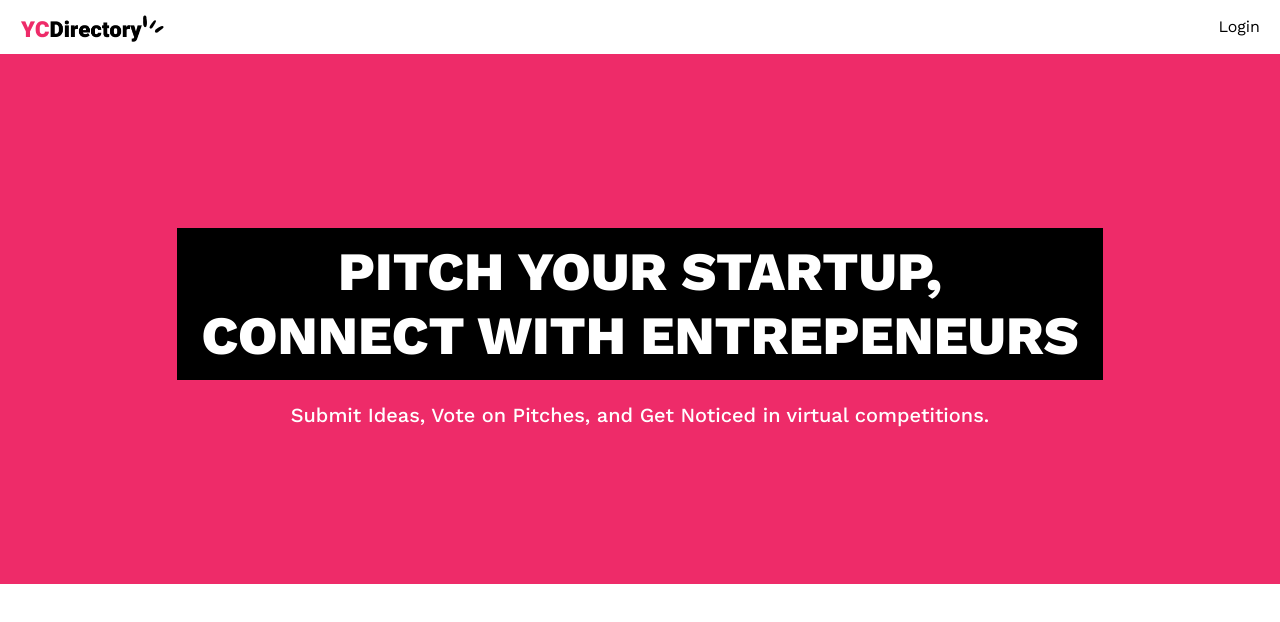
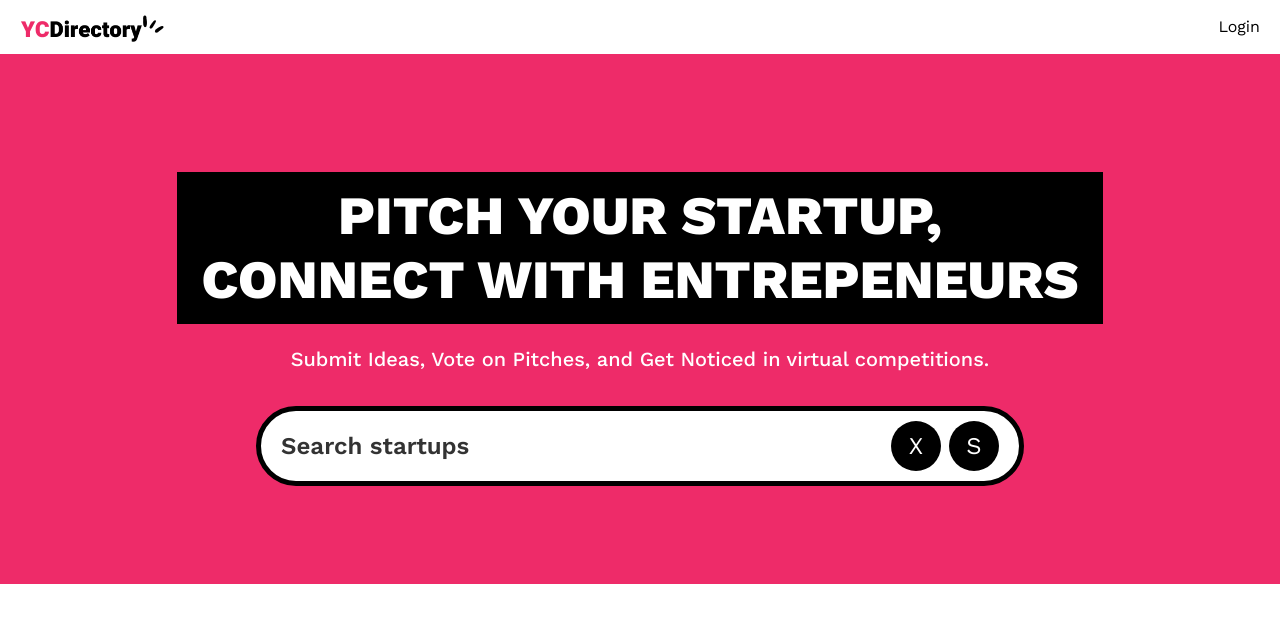
Before and after one commit to Jisap/next15-pitchy, a Next.js app: page / in a window 1280 px wide. Shown: the top 622 px of the page. Built offline with nearby package versions, Linux system fonts and the light colour scheme; no server answers.

Commit message:
SearchForm

```diff
--- a/app/(root)/page.tsx
+++ b/app/(root)/page.tsx
@@ -1,4 +1,5 @@
-import Image from "next/image";
+
+import SearchForm from "../components/SearchForm";
 
 export default function Home() {
   return (
@@ -10,6 +11,7 @@ export default function Home() {
       <p className="sub-heading !max-w-3xl">
         Submit Ideas, Vote on Pitches, and Get Noticed in virtual competitions.
       </p>
+      <SearchForm />
     </section>
     </>
   );
--- /dev/null
+++ b/app/components/SearchForm.tsx
@@ -0,0 +1,37 @@
+
+
+import { Search } from 'lucide-react';
+import Form from 'next/form'
+import SearchFormReset from './SearchFormReset';
+
+const SearchForm = () => {
+
+  const query = "Test";
+
+
+  return (
+    <Form
+      action="/"
+      scroll={false}
+      className="search-form"
+    >
+      <input
+        name="query"
+        defaultValue=""
+        className='search-input'
+        placeholder="Search startups"
+      />
+      <div className='flex gap-2'>
+        {query &&  <SearchFormReset />}
+        <button
+          type="submit"
+          className='search-btn text-white'
+        >
+          S
+        </button>
+      </div>
+    </Form>
+  )
+}
+
+export default SearchForm
--- /dev/null
+++ b/app/components/SearchFormReset.tsx
@@ -0,0 +1,27 @@
+"use client"
+
+import Link from "next/link";
+
+const SearchFormReset = () => {
+
+  const reset = () => {
+    const form = document.querySelector('.search-form') as HTMLFormElement;
+    if (form) form.reset()
+  }
+
+  return (
+    <button
+      type="reset"
+      onClick={reset}
+    >
+      <Link
+        href="/"
+        className="search-btn text-white"
+      >
+        X
+      </Link>
+    </button>
+  )
+}
+
+export default SearchFormReset
```
